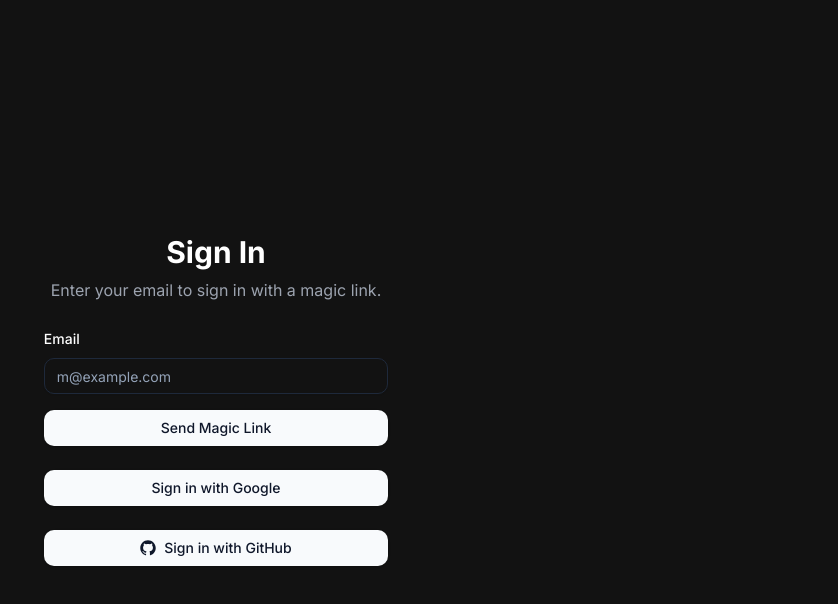
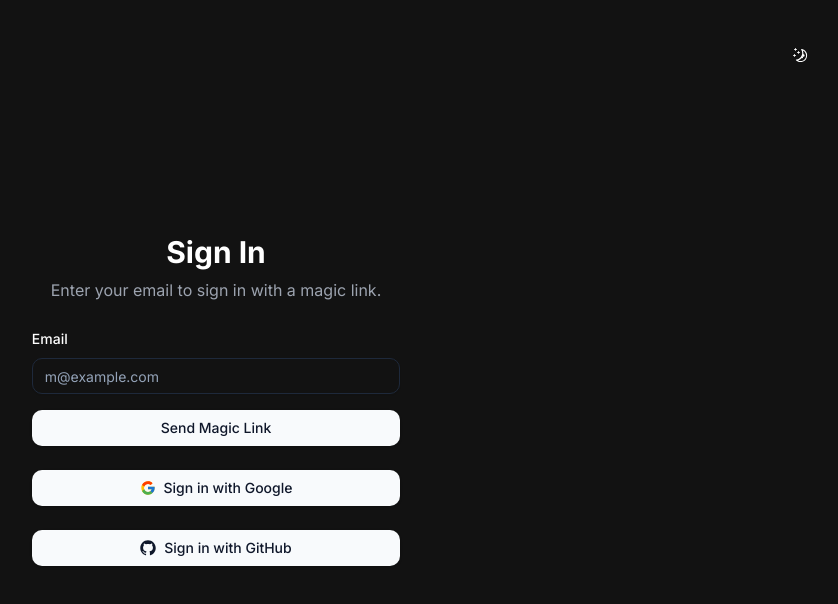
Before and after one commit to viniciusleonel/micro-saas-sample, a Next.js app: page /auth in a window 1280 px wide. Shown: the top 604 px of the page, without its empty margins (424-1262 px from the left). Built offline with nearby package versions, Linux system fonts and the light colour scheme.

Commit message:
fix: personalizando botao do google e inserindo troca de tema na tela inicial

```diff
--- a/package.json
+++ b/package.json
@@ -56,6 +56,7 @@
     "react-day-picker": "^8.10.1",
     "react-dom": "^18",
     "react-hook-form": "^7.51.5",
+    "react-icons": "^5.2.1",
     "react-resizable-panels": "^2.0.19",
     "sonner": "^1.5.0",
     "stripe": "^15.12.0",
--- a/src/app/app/settings/theme/__components/theme-switch.tsx
+++ b/src/app/app/settings/theme/__components/theme-switch.tsx
@@ -35,12 +35,12 @@
         <div className={cn('', className)}>
             {resolvedTheme === 'dark' ? (
                 <button onClick={() => { setTheme('light'); playClickSound(clickOn);}}
-                className={cn('transition duration-500 border rounded-full p-1', className)}>
+                className={cn('transition duration-500  rounded-full p-1', className)}>
                     <MoonIcon className={cn('dark:hover:text-yellow-400', className)} />
                 </button>
             ) : (
                 <button onClick={() => { setTheme('dark'); playClickSound(clickOff);}}
-                className={cn('transition duration-500 border border-yellow-400 rounded-full p-1', className)}>
+                className={cn('transition duration-500  p-1', className)}>
                     <SunIcon className={cn("text-yellow-400 ", className)} />
                 </button>
             )}
--- a/src/app/auth/__components/auth-form.tsx
+++ b/src/app/auth/__components/auth-form.tsx
@@ -9,6 +9,8 @@
 import { signIn } from "next-auth/react";
 import { toast } from "@/components/ui/use-toast";
 import { GitHubLogoIcon } from "@radix-ui/react-icons";
+import { FcGoogle } from "react-icons/fc";
+import ThemeSwitch from "@/app/app/settings/theme/__components/theme-switch";
 
 export function AuthForm() {
 
@@ -61,6 +63,7 @@
 
     return (
         <div className="flex justify-center items-center h-screen">
+            <ThemeSwitch className="absolute top-4 right-4"/>
             <div className="mx-auto max-w-md space-y-6">
                 <div className="space-y-2 text-center">
                     <h1 className="text-3xl font-bold">Sign In</h1>
@@ -91,6 +94,7 @@
                     className="w-full mt-4"
                     onClick={handleGoogleSignIn}
                 >
+                    <FcGoogle className="w-4 h-4 mr-2" />
                     Sign in with Google
                 </Button>
                 <Button
--- a/src/services/auth/index.ts
+++ b/src/services/auth/index.ts
@@ -49,4 +49,5 @@
     session: {
         maxAge: 2 * 60 * 60, // 2 horas
     },
+    secret: "DeploymentTest"
 });
```
Also changed, not shown: 2 other files (tests, documents, lock files or other folders).
